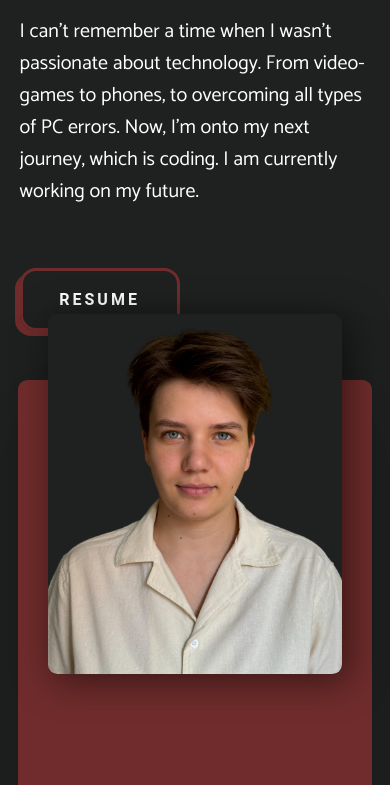
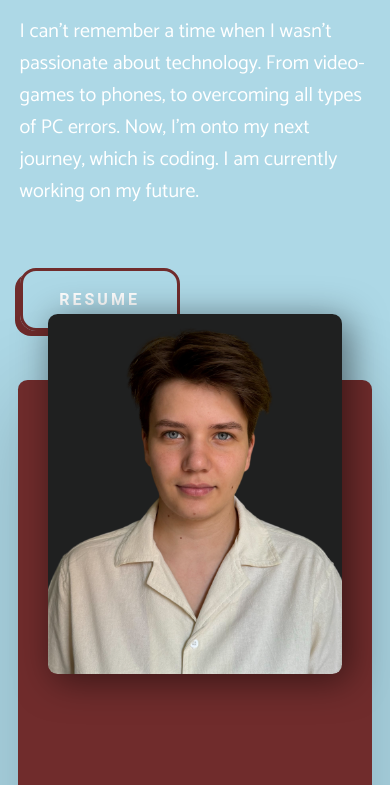
Before and after one commit to CiurescuP/my-website, a plain HTML site: page index.html in a window 390 px wide. Shown: the part 339-1124 px from the top of the page. Drawn offline with nearby package versions, Linux system fonts and the light colour scheme.

Commit message:
Update queries.css

```diff
--- a/styles/queries.css
+++ b/styles/queries.css
@@ -151,10 +151,11 @@
     margin-top: 150px;
   }
 
- @media only screen and (max-width: 300px) {
-  .projects-container {
-    margin-top: 350px;
+@media only screen and (max-width: 600px) {
+  body {
+    background-color: lightblue;
   }
+}
 
 /*   .slideshow-container {
     margin: 0 1.8em;
```
